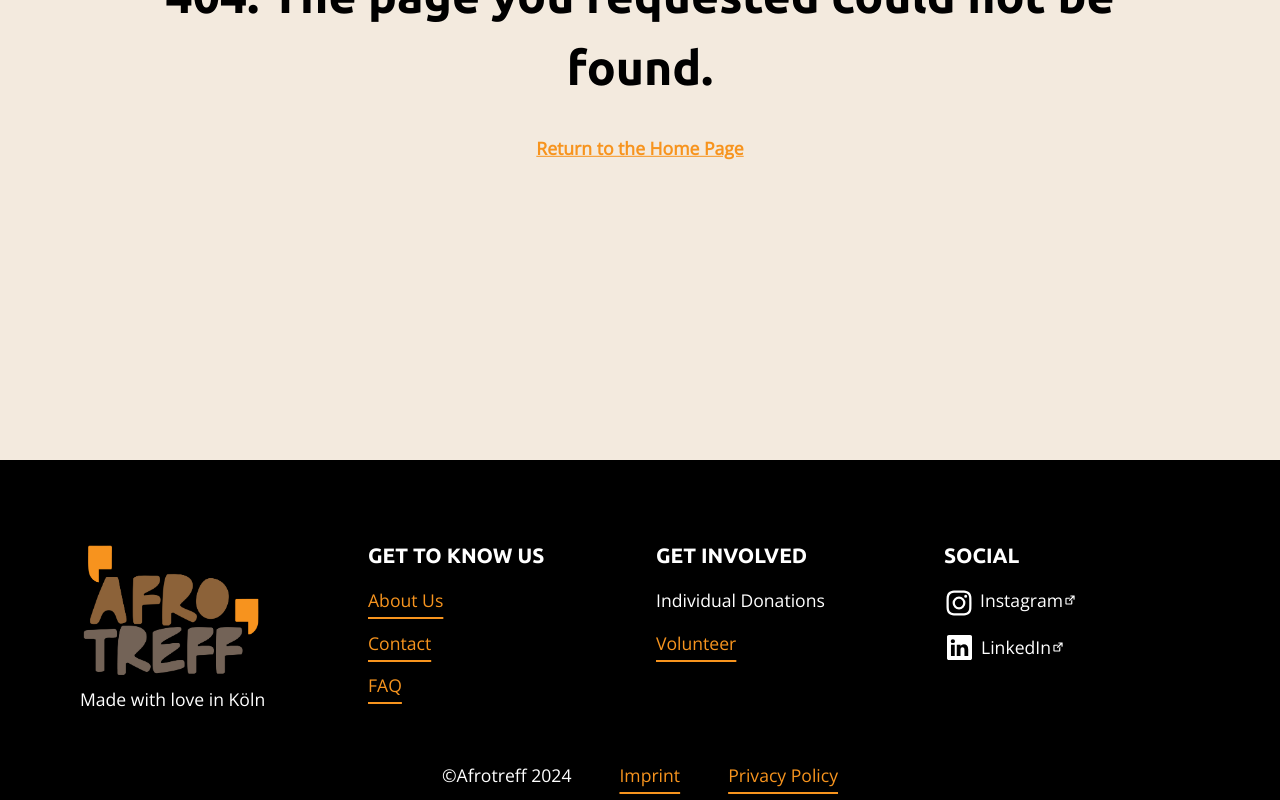
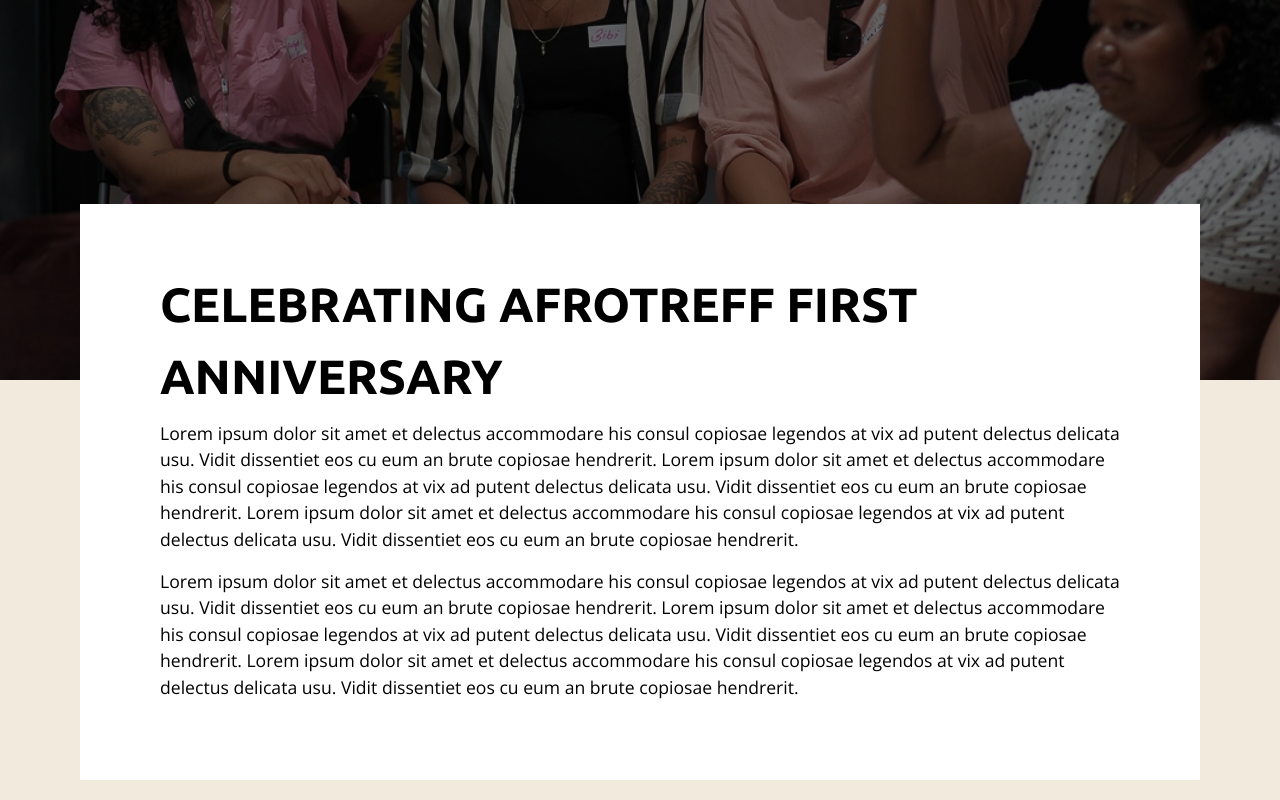
Before and after one commit to Kene-Okoye/afroTreff, a React (Vite) app: page /en/blog/1 in a window 1280 px wide. Before the commit this address led to /en/page-not-found. Shown: the part 340-1140 px from the top of the page. Built offline with nearby package versions, Linux system fonts and the light colour scheme.

Commit message:
feat: :sparkles: AT-22: Update the router links within necessary components (nav, footer, page not found and comming soon components to use the updated lmutli-language logic to dynamically navigate to the respective routes.

```diff
--- a/src/App.tsx
+++ b/src/App.tsx
@@ -1,17 +1,24 @@
-import { Routes, Route } from 'react-router-dom';
+import { useContext } from 'react';
+import { Routes, Route, Navigate } from 'react-router-dom';
 
+import { LanguageType } from '@/routes/types/languageType';
 import paths from '@/routes/paths';
 
-import useLanguageBasedRouting from './hooks/useLanguageBasedRouting';
+import LanguageSelectContext from '@/contexts/languageSelectContext/LanguageSelectContext';
+import useNavigateToDefaultHomepage from '@/hooks/useNavigateToDefaultHomepage';
 
+import PageLayout from '@/pages/PageLayout';
 import lazyLoadedElementImports from '@/pages/lazyLoadedElementImports';
-import PageLayout from '@/pages/PageLayout';
 import PageNotFound from '@/pages/pageNotFound/PageNotFound';
 
 const getRouteElement = (Component: React.ElementType): React.ReactNode => <Component />;
 
 function App() {
-  useLanguageBasedRouting();
+  const languageSelectContext = useContext(LanguageSelectContext);
+  const currentLanguage: LanguageType =
+    (languageSelectContext?.selectedLanguage as LanguageType) || 'en';
+
+  useNavigateToDefaultHomepage();
 
   return (
     <>
@@ -123,7 +130,15 @@
             <Route path={paths.de.PAGE_NOT_FOUND} element={<PageNotFound />} />
           </Route>
 
-          <Route path="*" element={<PageNotFound />} />
+          <Route
+            path="*"
+            element={
+              <>
+                <Navigate to={`/${currentLanguage}/${paths[currentLanguage].PAGE_NOT_FOUND}`} />
+                <PageNotFound />
+              </>
+            }
+          />
         </Route>
       </Routes>
     </>
--- a/src/components/footer/TheFooter.tsx
+++ b/src/components/footer/TheFooter.tsx
@@ -1,20 +1,33 @@
+import { useContext } from 'react';
 import { NavLink } from 'react-router-dom';
 
+import { LanguageType } from '@/routes/types/languageType';
 import paths from '@/routes/paths';
+
+import LanguageSelectContext from '@/contexts/languageSelectContext/LanguageSelectContext';
+
 import LinkOpenInNewWindow from '@/components/linkInOpenNewWindow/LinkOpenInNewWindow';
 
 import footerStyles from '@/components/footer/TheFooter.module.css';
+
 import afroTreffLogo from '@/assets/images/afrotreff_logo.webp';
 import instagramLogo from '@/assets/svg/instagram_logo.svg';
 import linkedInLogo from '@/assets/svg/linkedin_logo.svg';
 
 const TheFooter = () => {
+  const languageSelectContext = useContext(LanguageSelectContext);
+  const currentLanguage: LanguageType =
+    (languageSelectContext?.selectedLanguage as LanguageType) || 'en';
+
   return (
     <>
       <footer>
         <div className={footerStyles['footer-container']}>
           <div>
-            <NavLink to={paths.HOME} className={footerStyles['logo-wrapper']}>
+            <NavLink
+              to={`/${paths[currentLanguage].HOME}`}
+              className={footerStyles['logo-wrapper']}
+            >
               <img
                 src={afroTreffLogo}
                 alt="AfroTreff homepage"
@@ -27,13 +40,17 @@
             <h2>Get to know us</h2>
             <ul>
               <li>
-                <NavLink to={paths.VISION_AND_TEAM}>About us</NavLink>
+                <NavLink to={`/${currentLanguage}/${paths[currentLanguage].VISION_AND_TEAM}`}>
+                  About us
+                </NavLink>
               </li>
               <li>
-                <NavLink to={paths.CONTACT}>Contact</NavLink>
+                <NavLink to={`/${currentLanguage}/${paths[currentLanguage].CONTACT}`}>
+                  Contact
+                </NavLink>
               </li>
               <li>
-                <NavLink to={paths.FAQ}>FAQ</NavLink>
+                <NavLink to={`/${currentLanguage}/${paths[currentLanguage].FAQ}`}>FAQ</NavLink>
               </li>
             </ul>
           </div>
@@ -51,7 +68,9 @@
                 {/* <NavLink to={paths.SUPPORT}>Individual donations</NavLink> */}
               </li>
               <li>
-                <NavLink to={paths.SUPPORT}>Volunteer</NavLink>
+                <NavLink to={`/${currentLanguage}/${paths[currentLanguage].SUPPORT_US}`}>
+                  Volunteer
+                </NavLink>
               </li>
             </ul>
           </div>
@@ -86,8 +105,10 @@
 
         <div className={footerStyles['privacy-wrapper']}>
           <p>&copy;Afrotreff {new Date().getFullYear()}</p>
-          <NavLink to={paths.IMPRINT}>Imprint</NavLink>
-          <NavLink to={paths.PRIVACY}>Privacy policy</NavLink>
+          <NavLink to={`/${currentLanguage}/${paths[currentLanguage].IMPRINT}`}>Imprint</NavLink>
+          <NavLink to={`/${currentLanguage}/${paths[currentLanguage].PRIVACY}`}>
+            Privacy policy
+          </NavLink>
         </div>
       </footer>
     </>
--- a/src/components/header/NavMenuList.tsx
+++ b/src/components/header/NavMenuList.tsx
@@ -1,10 +1,12 @@
-import { useState, useEffect, useRef, RefObject } from 'react';
+import { useState, useEffect, useRef, RefObject, useContext } from 'react';
 import { NavLink, useLocation } from 'react-router-dom';
 
+import { LanguageType } from '@/routes/types/languageType';
 import paths from '@/routes/paths';
-import LinkOpenInNewWindow from '../linkInOpenNewWindow/LinkOpenInNewWindow';
+import LinkOpenInNewWindow from '@/components/linkInOpenNewWindow/LinkOpenInNewWindow';
 
 import headerStyles from '@/components/header/TheHeader.module.css';
+import LanguageSelectContext from '@/contexts/languageSelectContext/LanguageSelectContext';
 
 interface NavMenuListProps {
   firstFocusableElementRef: RefObject<HTMLButtonElement>;
@@ -14,6 +16,10 @@
 const NavMenuList = ({ firstFocusableElementRef, onNavLinkClick }: NavMenuListProps) => {
   const [isOpen, setIsOpen] = useState(false); // State to track whether the menu is open or closed
   const menuRef = useRef<HTMLUListElement>(null); // Reference to the menu element
+
+  const languageSelectContext = useContext(LanguageSelectContext);
+  const currentLanguage: LanguageType =
+    (languageSelectContext?.selectedLanguage as LanguageType) || 'en';
 
   // Get the last segment of an URL
   const location = useLocation();
@@ -73,9 +79,9 @@
             className={`${headerStyles['sub-menu--button']} ${
               headerStyles['sub-menu--button-arrow-down']
             } ${isOpen && headerStyles['sub-menu--button-arrow-up']} ${
-              (paths.VISION_AND_TEAM === lastSegmentOfURL ||
-                paths.ALBUMS === lastSegmentOfURL ||
-                paths.BLOG === lastSegmentOfURL) &&
+              (paths[currentLanguage].VISION_AND_TEAM === lastSegmentOfURL ||
+                paths[currentLanguage].ALBUMS === lastSegmentOfURL ||
+                paths[currentLanguage].BLOG === lastSegmentOfURL) &&
               headerStyles['child-active']
             }`}
           >
@@ -83,29 +89,41 @@
           </button>
           <ul ref={menuRef}>
             <li>
-              <NavLink to={paths.VISION_AND_TEAM} onClick={handleNavLinkClick}>
+              <NavLink
+                to={`/${currentLanguage}/${paths[currentLanguage].VISION_AND_TEAM}`}
+                onClick={handleNavLinkClick}
+              >
                 Vision & Team
               </NavLink>
             </li>
             <li>
-              <NavLink to={paths.ALBUMS} onClick={handleNavLinkClick}>
+              <NavLink
+                to={`/${currentLanguage}/${paths[currentLanguage].ALBUMS}`}
+                onClick={handleNavLinkClick}
+              >
                 Gallery
               </NavLink>
             </li>
             <li>
-              <NavLink to={paths.BLOG} onClick={handleNavLinkClick}>
+              <NavLink
+                to={`/${currentLanguage}/${paths[currentLanguage].BLOG}`}
+                onClick={handleNavLinkClick}
+              >
                 News / Blog
               </NavLink>
             </li>
           </ul>
         </li>
         <li>
-          <NavLink to={paths.ACTIVITIES} onClick={handleNavLinkClick}>
+          <NavLink to={`/${currentLanguage}/${paths[currentLanguage].ACTIVITIES}`}>
             Activities
           </NavLink>
         </li>
         <li>
-          <NavLink to={paths.SUPPORT} onClick={handleNavLinkClick}>
+          <NavLink
+            to={`/${currentLanguage}/${paths[currentLanguage].SUPPORT_US}`}
+            onClick={handleNavLinkClick}
+          >
             Get involved
           </NavLink>
         </li>
--- a/src/components/header/TheHeader.tsx
+++ b/src/components/header/TheHeader.tsx
@@ -1,11 +1,15 @@
+import { useContext } from 'react';
 import { Link } from 'react-router-dom';
+
 import useAnnounceActivePage from '@/hooks/useAnnounceActivePage';
+import { useSkipNavLinkContext } from '@/contexts/skipNavLinkContext/useSkipLinkContext';
 
+import { LanguageType } from '@/routes/types/languageType';
 import paths from '@/routes/paths';
 
+import LanguageSelectContext from '@/contexts/languageSelectContext/LanguageSelectContext';
+
 import TheNavbar from '@/components/header/TheNavbar';
-
-import { useSkipNavLinkContext } from '@/contexts/skipNavLinkContext/useSkipLinkContext';
 
 import headerStyles from '@/components/header/TheHeader.module.css';
 import afroTreffLogo from '@/assets/images/afrotreff_logo.webp';
@@ -19,6 +23,10 @@
   const handleSkipNavClick = () => {
     setSkipNavClicked && setSkipNavClicked(true);
   };
+
+  const languageSelectContext = useContext(LanguageSelectContext);
+  const currentLanguage: LanguageType =
+    (languageSelectContext?.selectedLanguage as LanguageType) || 'en';
 
   return (
     <>
@@ -36,7 +44,7 @@
         >
           Skip to Main Content
         </a>
-        <Link to={paths.HOME} className={headerStyles['logo']}>
+        <Link to={`/${paths[currentLanguage].HOME}`} className={headerStyles['logo']}>
           <img
             src={afroTreffLogo}
             alt="AfroTreff homepage"
--- a/src/pages/comingSoon/ComingSoon.tsx
+++ b/src/pages/comingSoon/ComingSoon.tsx
@@ -1,6 +1,11 @@
+import { useContext } from 'react';
 import { Link } from 'react-router-dom';
 
+import { LanguageType } from '@/routes/types/languageType';
 import paths from '@/routes/paths';
+
+import LanguageSelectContext from '@/contexts/languageSelectContext/LanguageSelectContext';
+
 import HeroSection from '@/components/hero/HeroSection';
 import LinkOpenInNewWindow from '@/components/linkInOpenNewWindow/LinkOpenInNewWindow';
 
@@ -11,6 +16,10 @@
 import linkedInLogo from '@/assets/svg/linkedin_logo_orange.svg';
 
 function ComingSoon() {
+  const languageSelectContext = useContext(LanguageSelectContext);
+  const currentLanguage: LanguageType =
+    (languageSelectContext?.selectedLanguage as LanguageType) || 'en';
+
   return (
     <>
       <div className={comingSoonStyles['coming-soon--hero-section-wrapper']}>
@@ -19,7 +28,10 @@
           pText="We‘re currently working on this page. Stay tuned for some exciting updates"
           backGroundImage={heroImageComingSoon}
         >
-          <Link className={comingSoonStyles['coming-soon--link']} to={paths.HOME}>
+          <Link
+            className={comingSoonStyles['coming-soon--link']}
+            to={`/${paths[currentLanguage].HOME}`}
+          >
             Return to the home page
           </Link>
 
--- a/src/pages/pageNotFound/PageNotFound.tsx
+++ b/src/pages/pageNotFound/PageNotFound.tsx
@@ -1,14 +1,23 @@
+import { useContext } from 'react';
 import { Link } from 'react-router-dom';
 
+import { LanguageType } from '@/routes/types/languageType';
 import paths from '@/routes/paths';
+
+import LanguageSelectContext from '@/contexts/languageSelectContext/LanguageSelectContext';
+
 import pageNotFoundStyles from '@/pages/pageNotFound/PageNotFound.module.css';
 
 const PageNotFound = () => {
+  const languageSelectContext = useContext(LanguageSelectContext);
+  const currentLanguage: LanguageType =
+    (languageSelectContext?.selectedLanguage as LanguageType) || 'en';
+
   return (
     <div className={pageNotFoundStyles['page-not-found']}>
       <div className={pageNotFoundStyles['page-not-found--content-wrapper']}>
         <p>404: The page you requested could not be found.</p>
-        <Link to={paths.HOME}>Return to the Home Page</Link>
+        <Link to={`/${paths[currentLanguage].HOME}`}>Return to the Home Page</Link>
       </div>
     </div>
   );
```
